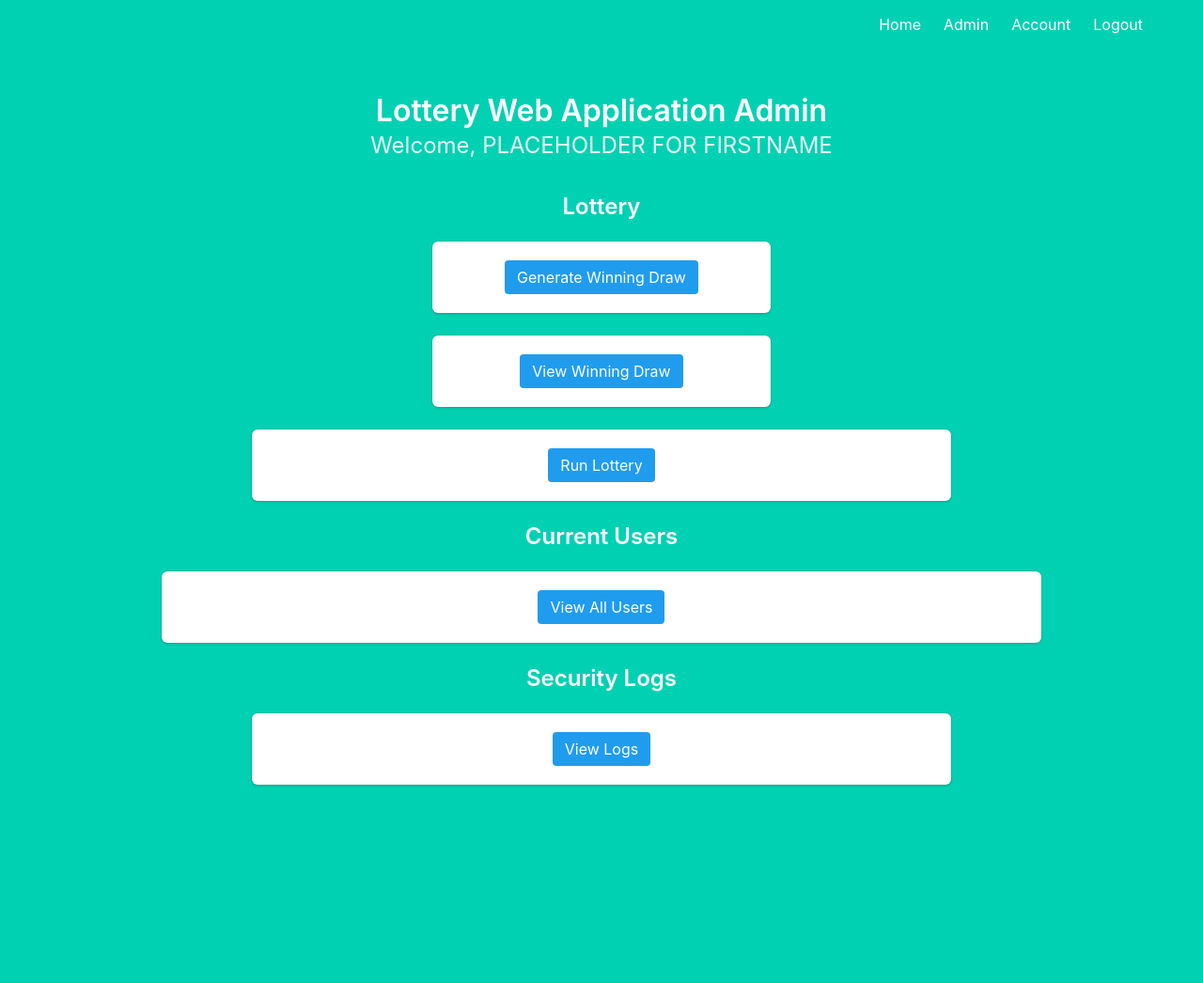
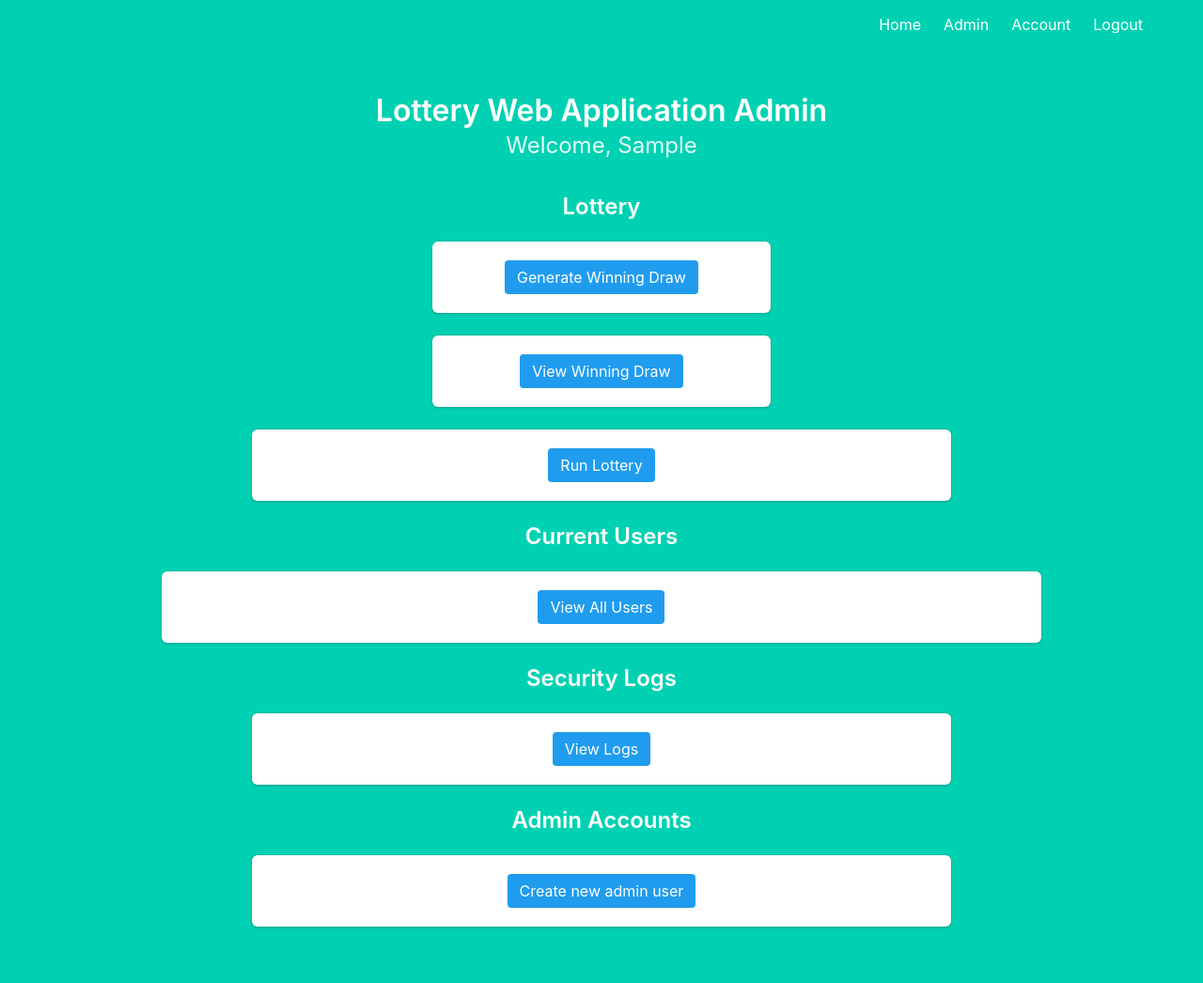
Before and after one commit to markhudsonn/lottery-web-app, a Flask app: page /admin in a window 1280 px wide. Shown: the whole page at 94% size. Before the commit the page ends 837 px from the top, so only its background shows below. Run offline with Flask 3, Linux system fonts and the light colour scheme; a user stored in the database is signed in; tables that the repository leaves empty hold one stand-in row (values such as "Sample post"); some libraries are stand-ins or nearby versions.

Commit message:
Added create new admin user to admin page

```diff
--- a/admin/views.py
+++ b/admin/views.py
@@ -2,11 +2,12 @@
 import random
 
 from flask import Blueprint, render_template, flash, redirect, url_for
-from flask_login import login_required
+from flask_login import login_required, current_user
 
 from app import db
 from app import requires_roles
 from models import User, Draw
+from users.forms import RegisterForm
 
 # CONFIG
 admin_blueprint = Blueprint('admin', __name__, template_folder='templates')
@@ -18,7 +19,7 @@ admin_blueprint = Blueprint('admin', __name__, template_folder='templates')
 @login_required
 @requires_roles('admin')
 def admin():
-    return render_template('admin/admin.html', name="PLACEHOLDER FOR FIRSTNAME")
+    return render_template('admin/admin.html', name=current_user.firstname)
 
 
 # create a new winning draw
@@ -48,7 +49,8 @@ def generate_winning_draw():
     winning_numbers_string = winning_numbers_string[:-1]
 
     # create a new draw object.
-    new_winning_draw = Draw(user_id=0, numbers=winning_numbers_string, master_draw=True, lottery_round=lottery_round)
+    new_winning_draw = Draw(user_id=current_user.id, numbers=winning_numbers_string, master_draw=True,
+                            lottery_round=lottery_round)
 
     # add the new winning draw to the database
     db.session.add(new_winning_draw)
@@ -70,7 +72,7 @@ def view_winning_draw():
     # if a winning draw exists
     if current_winning_draw:
         # re-render admin page with current winning draw and lottery round
-        return render_template('admin/admin.html', winning_draw=current_winning_draw, name="PLACEHOLDER FOR FIRSTNAME")
+        return render_template('admin/admin.html', winning_draw=current_winning_draw, name=current_user.firstname)
 
     # if no winning draw exists, rerender admin page
     flash("No valid winning draw exists. Please add new winning draw.")
@@ -159,3 +161,41 @@ def logs():
         content.reverse()
 
     return render_template('admin/admin.html', logs=content, name="PLACEHOLDER FOR FIRSTNAME")
+
+
+@admin_blueprint.route('/register_new_admin', methods=['GET', 'POST'])
+@login_required
+@requires_roles('admin')
+def register_new_admin():
+    form = RegisterForm()
+
+    validation_message = ''
+
+    if form.validate_on_submit():
+        user = User.query.filter_by(email=form.email.data).first()
+        # if this returns a user, then the email already exists in database
+
+        # if email already exists redirect user back to signup page with error message so user can try again
+        if user:
+            flash('Email address already exists')
+            return render_template('users/register.html', form=form)
+
+        # create a new user with the form data
+        new_user = User(email=form.email.data,
+                        firstname=form.firstname.data,
+                        lastname=form.lastname.data,
+                        date_of_birth=form.date_of_birth.data,
+                        postcode=form.postcode.data,
+                        phone=form.phone.data,
+                        password=form.password.data,
+                        role='admin')
+
+        # add the new user to the database
+        db.session.add(new_user)
+        db.session.commit()
+
+        flash('New admin registered successfully.')
+
+        return redirect(url_for('admin.admin'))
+
+    return render_template('users/register.html', form=form, validation_message=validation_message)
--- a/templates/admin/admin.html
+++ b/templates/admin/admin.html
@@ -123,6 +123,18 @@
             </form>
             </div>
         </div>
+        <div class="column is-8 is-offset-2" id="test">
+            <h4 class="title is-4">Admin Accounts</h4>
+            <div class="box">
+                <form action="/register_new_admin">
+                    <div>
+                        <button class="button is-info is-centered">Create new admin user</button>
+                    </div>
+                </form>
+
+            </div>
+        </div>
+
 
 
 {% endblock %}
```
Also changed, not shown: lottery/views.py (+7 -6 lines).
